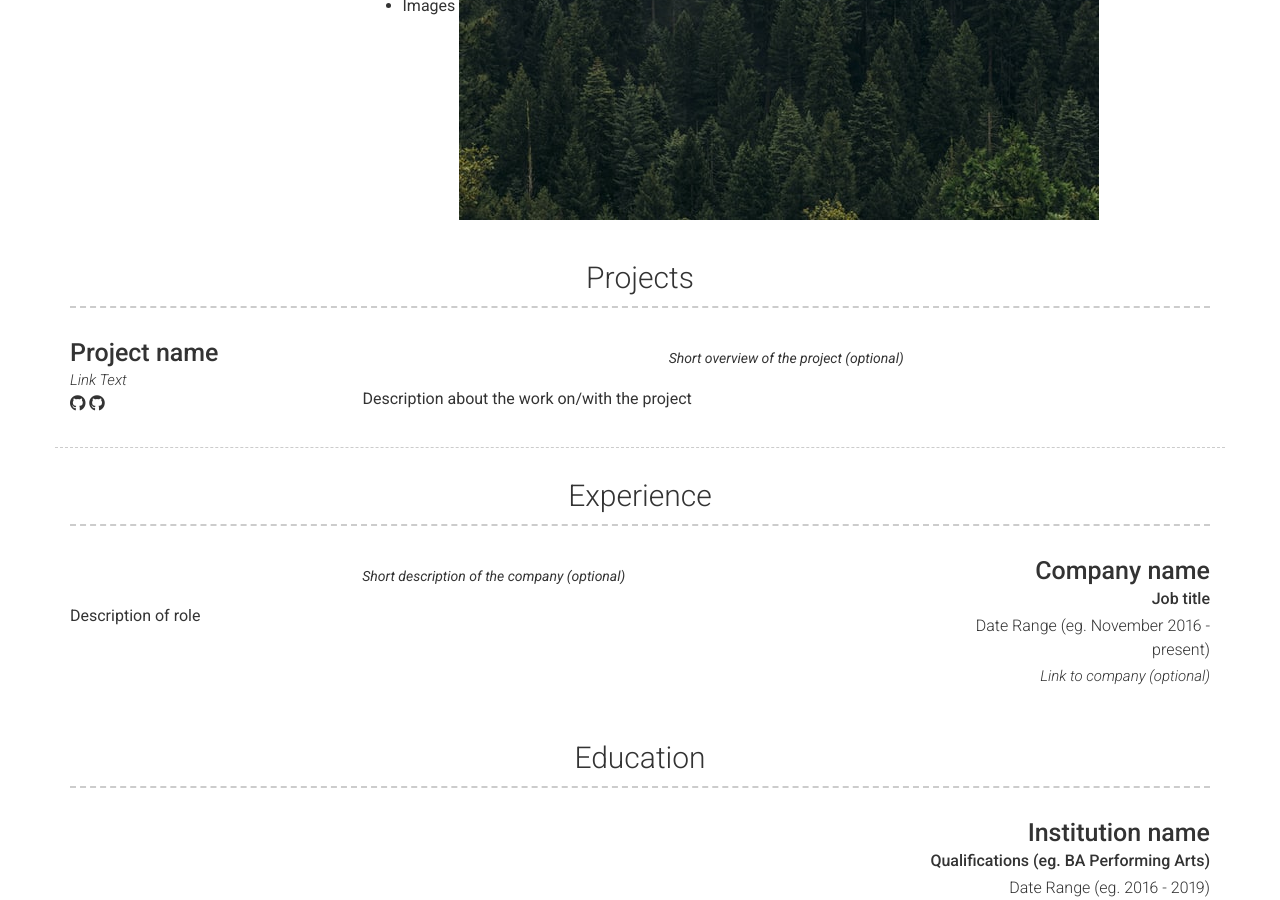
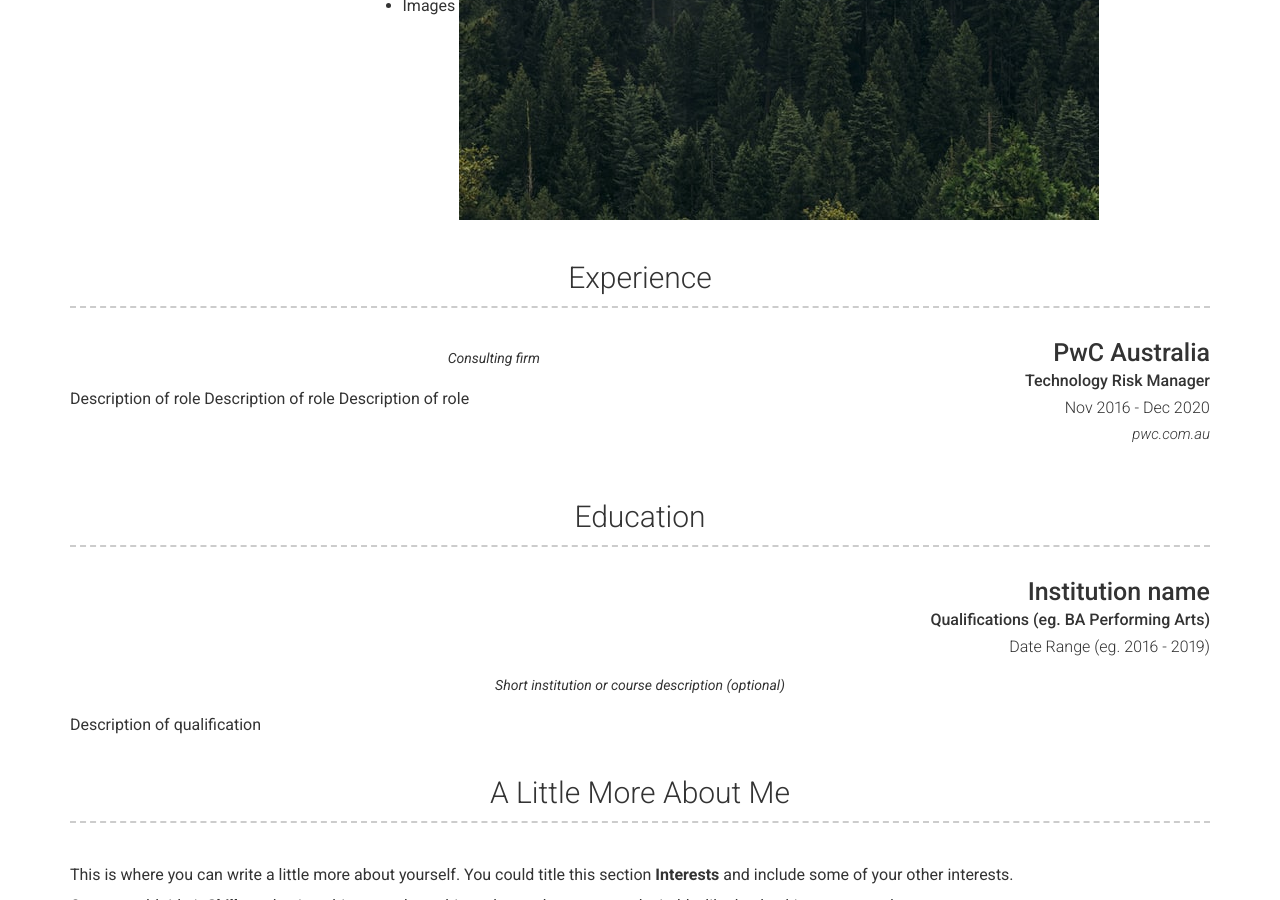
Before and after one commit to dontgimmedrama/dinali, a Jekyll site: the page built from index.md, in a window 1280 px wide and 900 px high, scrolled down 668 px. Built offline with Jekyll 4.4.1, drawn with Linux system fonts in a browser that asks for light colours; nearby versions of some CDN libraries.

Commit message:
Add files via upload

```diff
--- a/_config.yml
+++ b/_config.yml
@@ -61,37 +61,39 @@ about_content: | # this will include new lines to allow paragraphs
     - Images ![alt text](/images/landscape-trees.jpg "Trees")
 
 content:
-  - title: Projects # Title for the section
-    layout: list # Type of content section (list/text)
-    content:
-      - layout: left
-        border: weak  # Value of `weak` will display a weak border below this item. # Any
-                      # other value (or no value) means no border will be displayed
-        title: Project name
-        link: Link to project (eg. sproogen.github.io/modern-resume-theme)(optional)
-        link_text: Link Text
-        additional_links:
-          - title:  Github page for project (eg. sproogen/modern-resume-theme)
-            icon: fab fa-github
-            url: Link to project (eg. sproogen.github.io/modern-resume-theme)(optional)
-          - title:  Github page for project (eg. sproogen/modern-resume-theme)
-            icon: fab fa-github
-            url: Link to project (eg. sproogen.github.io/modern-resume-theme)(optional)
-        quote: >
-          Short overview of the project (optional)
-        description: | # this will include new lines to allow paragraphs
-          Description about the work on/with the project
+  # - title: Projects # Title for the section
+  #   layout: list # Type of content section (list/text)
+  #   content:
+  #     - layout: left
+  #       border: weak  # Value of `weak` will display a weak border below this item. # Any
+  #                     # other value (or no value) means no border will be displayed
+  #       title: Project name
+  #       link: Link to project (eg. sproogen.github.io/modern-resume-theme)(optional)
+  #       link_text: Link Text
+  #       additional_links:
+  #         - title:  Github page for project (eg. sproogen/modern-resume-theme)
+  #           icon: fab fa-github
+  #           url: Link to project (eg. sproogen.github.io/modern-resume-theme)(optional)
+  #         - title:  Github page for project (eg. sproogen/modern-resume-theme)
+  #           icon: fab fa-github
+  #           url: Link to project (eg. sproogen.github.io/modern-resume-theme)(optional)
+  #       quote: >
+  #         Short overview of the project (optional)
+  #       description: | # this will include new lines to allow paragraphs
+  #         Description about the work on/with the project
   - title: Experience
     layout: list
     content:
       - layout: right
-        title: Company name
-        sub_title: Job title
-        caption: Date Range (eg. November 2016 - present)
-        link: Link to company (optional)
+        title: PwC Australia
+        sub_title: Technology Risk Manager
+        caption: Nov 2016 - Dec 2020
+        link: pwc.com.au
         quote: >
-          Short description of the company (optional)
+          Consulting firm
         description: | # this will include new lines to allow paragraphs
+          Description of role
+          Description of role
           Description of role
   - title: Education
     layout: list
```
